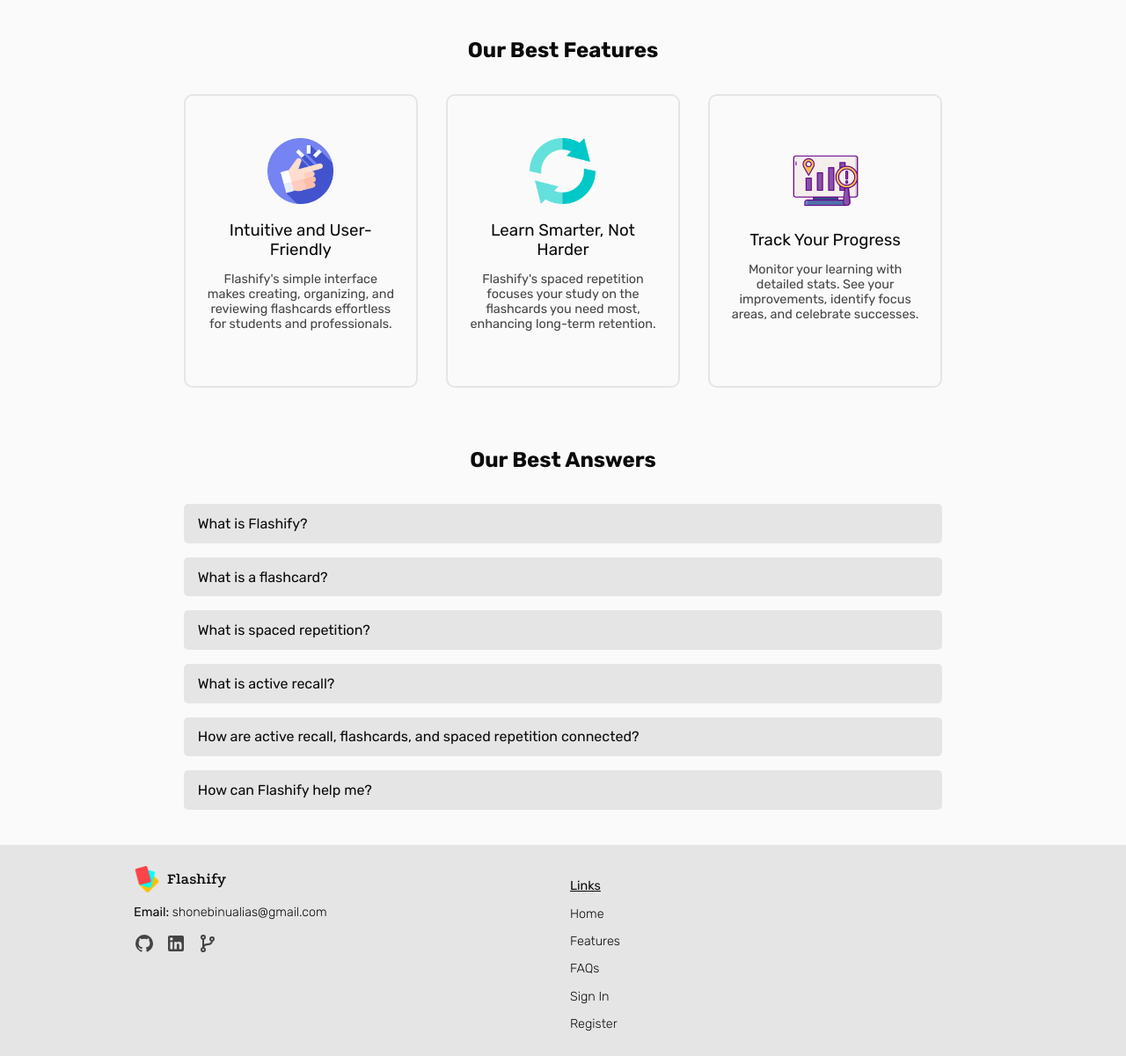
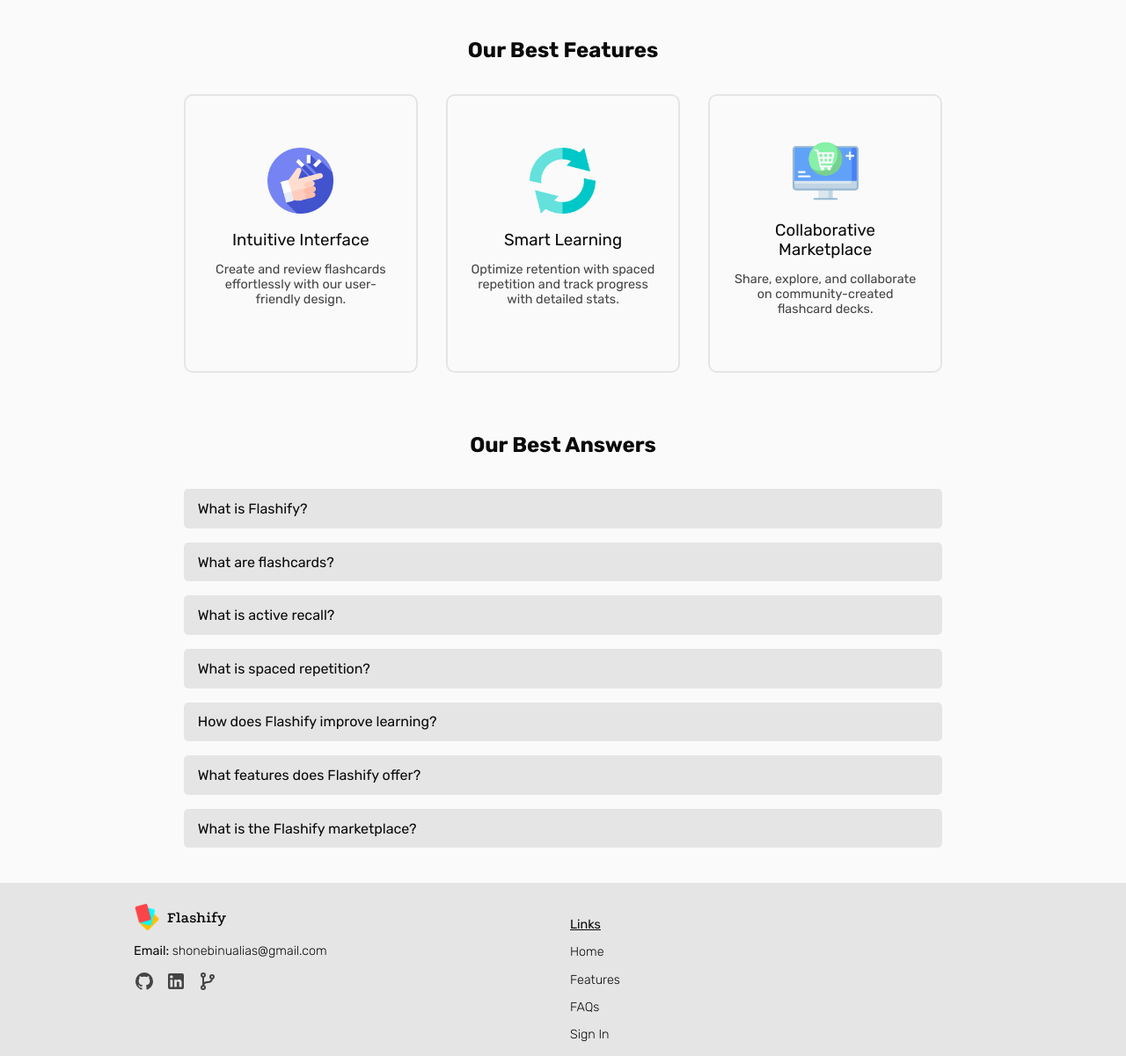
Before and after one commit to shonebinu/flashify, a PHP site: page / in a window 1280 px wide. Shown: the part 504-1705 px from the top of the page at 88% size. Run offline with PHP 8.4, Linux system fonts and the light colour scheme.

Commit message:
chore: update landing page

```diff
--- a/index.php
+++ b/index.php
@@ -73,21 +73,18 @@
       <div class="cards">
         <div class="card">
           <img src="assets/easy-to-use.png" alt="Easy to Use">
-          <h3>Intuitive and User-Friendly</h3>
-          <p>Flashify's simple interface makes creating, organizing, and reviewing flashcards effortless for students
-            and professionals.</p>
+          <h3>Intuitive Interface</h3>
+          <p>Create and review flashcards effortlessly with our user-friendly design.</p>
         </div>
         <div class="card">
           <img src="assets/repeat.png" alt="Spaced repetition">
-          <h3>Learn Smarter, Not Harder</h3>
-          <p>Flashify's spaced repetition focuses your study on the flashcards you need most, enhancing long-term
-            retention.</p>
+          <h3>Smart Learning</h3>
+          <p>Optimize retention with spaced repetition and track progress with detailed stats.</p>
         </div>
         <div class="card">
-          <img src="assets/progress-report.png" alt="Progress Tracking">
-          <h3>Track Your Progress</h3>
-          <p>Monitor your learning with detailed stats. See your improvements, identify focus areas, and celebrate
-            successes.</p>
+          <img src="assets/online-shopping.png" alt="Marketplace">
+          <h3>Collaborative Marketplace</h3>
+          <p>Share, explore, and collaborate on community-created flashcard decks.</p>
         </div>
       </div>
     </section>
@@ -98,51 +95,43 @@
         <div class="accordion-item">
           <button class="accordion-btn">What is Flashify?</button>
           <div class="accordion-content">
-            <p>Flashify is a powerful flashcard application designed to enhance learning through spaced repetition and
-              active recall techniques. It helps you create, organize, and review flashcards effectively, making the
-              learning process more efficient and enjoyable.</p>
+            <p>Flashify is a digital flashcard application designed to help users learn efficiently. It allows you to create, organize, and review flashcards to enhance your learning experience.</p>
           </div>
         </div>
         <div class="accordion-item">
-          <button class="accordion-btn">What is a flashcard?</button>
+          <button class="accordion-btn">What are flashcards?</button>
           <div class="accordion-content">
-            <p>A flashcard is a card containing a small amount of information, such as a word or phrase, on one side and
-              the answer on the other. Flashcards are used as a learning aid to improve memory through practiced
-              information retrieval.</p>
+            <p>Flashcards are learning tools with a question or prompt on one side and the answer on the other. They're used to test knowledge and improve memory through repeated practice.</p>
+          </div>
+        </div>
+        <div class="accordion-item">
+          <button class="accordion-btn">What is active recall?</button>
+          <div class="accordion-content">
+            <p>Active recall is a learning technique where you actively try to remember information rather than passively reviewing it. This method strengthens memory and improves long-term retention. Flashcards are an excellent tool for practicing active recall.</p>
           </div>
         </div>
         <div class="accordion-item">
           <button class="accordion-btn">What is spaced repetition?</button>
           <div class="accordion-content">
-            <p>Spaced repetition is a learning technique that involves reviewing information at increasing intervals,
-              improving long-term retention. By spacing out study sessions, learners can better retain information over
-              time compared to traditional study methods.</p>
+            <p>Spaced repetition is a learning technique that involves reviewing information at increasing intervals over time. This method takes advantage of the psychological spacing effect to improve long-term retention of information. While Flashify doesn't automatically schedule reviews, users can apply this principle in their study habits.</p>
           </div>
         </div>
         <div class="accordion-item">
-          <button class="accordion-btn">What is active recall?</button>
+          <button class="accordion-btn">How does Flashify improve learning?</button>
           <div class="accordion-content">
-            <p>Active recall is a strategy where learners actively stimulate memory during the learning process,
-              enhancing memory retrieval. Instead of passively reading or listening, active recall involves actively
-              testing yourself on the material, which strengthens neural connections.</p>
+            <p>Flashify improves learning by providing a platform for creating and reviewing flashcards, which facilitates active recall. Users can also implement spaced repetition techniques in their study routines. These methods, combined with regular flashcard use, can significantly enhance memory retention and help users master new information more effectively.</p>
           </div>
         </div>
         <div class="accordion-item">
-          <button class="accordion-btn">How are active recall, flashcards, and spaced repetition connected?</button>
+          <button class="accordion-btn">What features does Flashify offer?</button>
           <div class="accordion-content">
-            <p>Active recall, flashcards, and spaced repetition are interconnected methods that enhance learning and
-              memory retention. Flashcards provide a practical tool for active recall by prompting you to remember the
-              answer before flipping the card. When combined with spaced repetition, the intervals between study
-              sessions are optimized to ensure information is reviewed at the ideal time for long-term retention.</p>
+            <p>Flashify offers an intuitive interface for creating and reviewing flashcards, supporting both active recall and spaced repetition learning techniques. It also provides basic progress tracking and a marketplace for sharing and discovering flashcard decks. These features combine to create a comprehensive learning tool.</p>
           </div>
         </div>
         <div class="accordion-item">
-          <button class="accordion-btn">How can Flashify help me?</button>
+          <button class="accordion-btn">What is the Flashify marketplace?</button>
           <div class="accordion-content">
-            <p>Flashify can help you by providing an intuitive and user-friendly platform to create and review
-              flashcards. It incorporates spaced repetition algorithms to schedule reviews at optimal times, ensuring
-              you retain information more effectively. Flashify also offers progress tracking, so you can monitor your
-              learning journey and make adjustments as needed to maximize your study efficiency.</p>
+            <p>The Flashify marketplace is a platform where users can share their flashcard decks and access decks created by others. It provides a collaborative space for users to expand their learning resources and benefit from the community's knowledge.</p>
           </div>
         </div>
       </div>
```
Also changed, not shown: assets/online-shopping.png (added), assets/progress-report.png (deleted).
